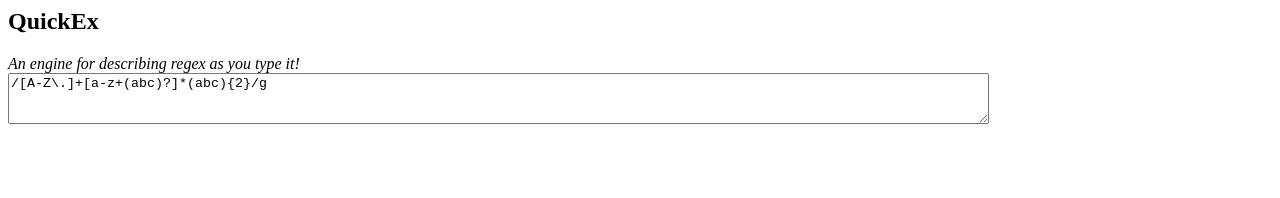
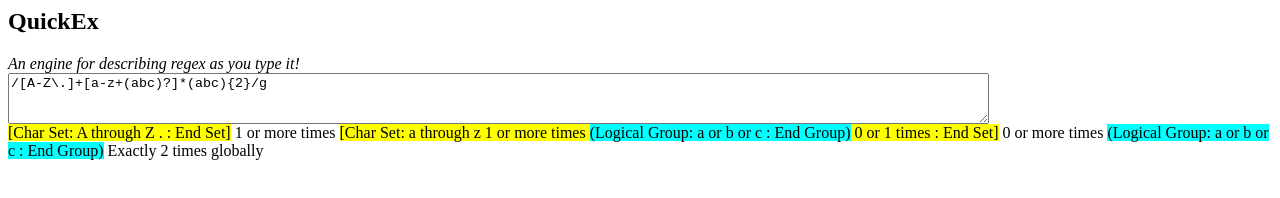
Before and after one commit to christopherbauer/RegExplainer, a plain HTML site: page RegExpert.html in a window 1280 px wide. Drawn offline with nearby package versions, Linux system fonts and the light colour scheme.

Commit message:
Add reset and initial state

```diff
--- a/RegExpert.html
+++ b/RegExpert.html
@@ -17,15 +17,22 @@
 				RCurled: '}'
 			};
 			$(document).ready(function() {
+				if($("#regex-source").text().length > 0) {
+					reset();
+					recurseExpression();
+					$("#regex-description").html(expressionExplanation);
+				}
 				$("#regex-source").on("change keyup paste", function() {
-					expression = $(this).val();
-					expressionIndex = 0;
-					expressionExplanation = "";
+					reset();
 					recurseExpression();
-
 					$("#regex-description").html(expressionExplanation);
 				});
 			});
+			function reset() {
+				expression = $("#regex-source").val();
+				expressionIndex = 0;
+				expressionExplanation = "";
+			}
 			var expression;
 			var expressionIndex;
 			var expressionExplanation;
```
